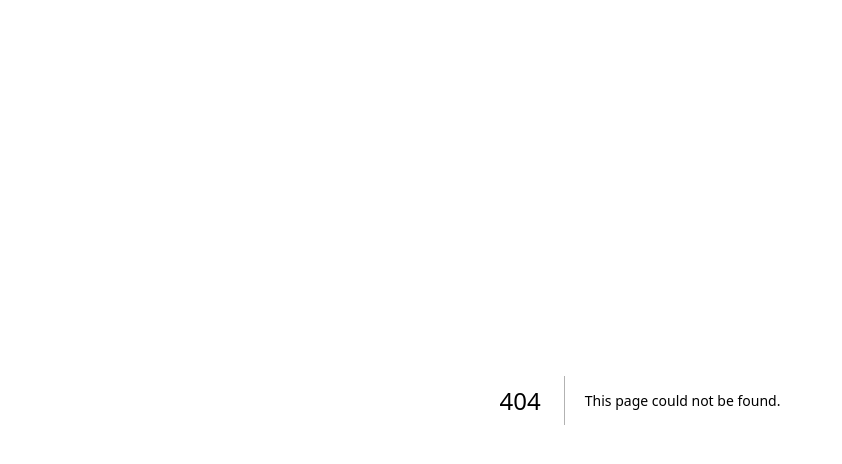
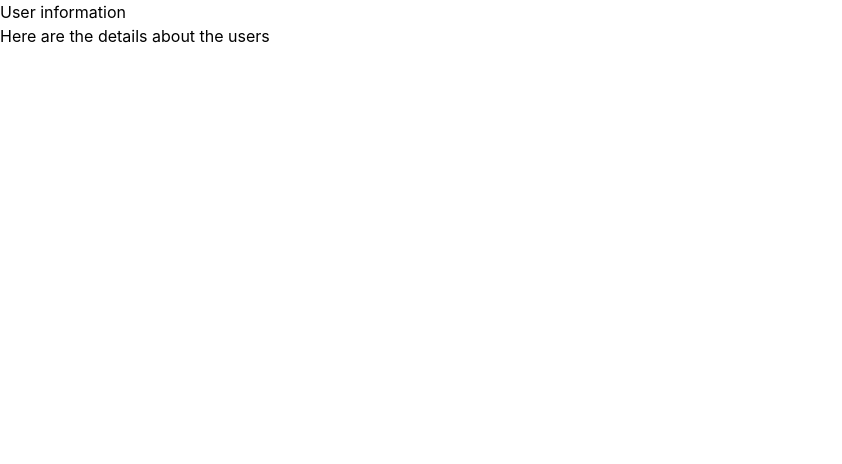
Before and after one commit to aanchalpahuja18/Nextjs, a Next.js app: page /userinfo in a window 1280 px wide. Before the commit this address had no page. Shown: the top 464 px of the page, without its empty margins (0-842 px from the left). Built offline with nearby package versions, Linux system fonts and the light colour scheme.

Commit message:
Route group challenge

```diff
--- /dev/null
+++ b/src/app/(users)/userinfo/page.tsx
@@ -0,0 +1,12 @@
+import React from 'react'
+
+const UserInfo = () => {
+  return (
+    <div>
+      <h1>User information</h1>
+      <p>Here are the details about the users</p>
+    </div>
+  )
+}
+
+export default UserInfo
```
